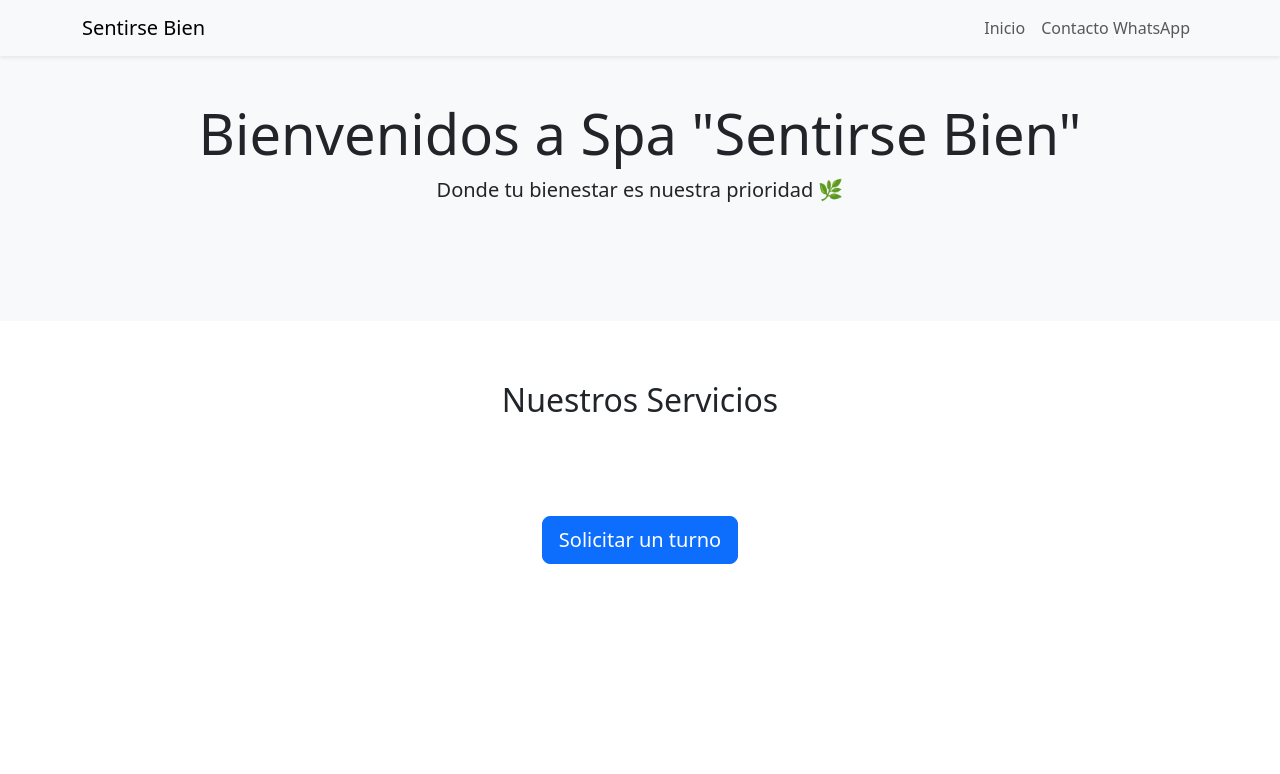
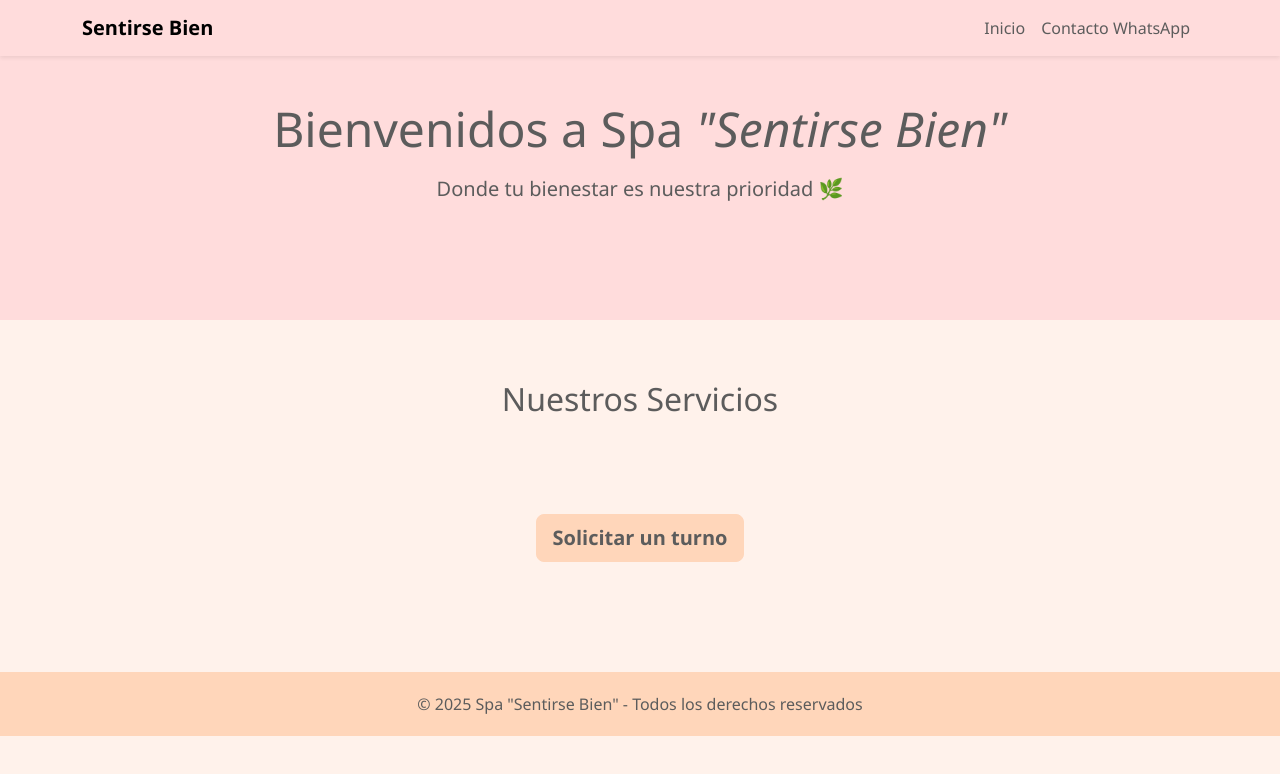
Before and after one commit to KuszmiDog/sentirsebienspa, a website: page public/index.html in a window 1280 px wide. Drawn offline with nearby package versions, Linux system fonts and the light colour scheme; no server answers.

Commit message:
little css and html fix

```diff
--- a/public/index.html
+++ b/public/index.html
@@ -5,24 +5,12 @@
   <meta name="viewport" content="width=device-width, initial-scale=1">
   <title>Spa Sentirse Bien</title>
   <link href="https://cdn.jsdelivr.net/npm/bootstrap@5.3.0/dist/css/bootstrap.min.css" rel="stylesheet">
-  <style>
-    body {
-      scroll-behavior: smooth;
-    }
-    .hero {
-      padding: 100px 0;
-      background-color: #f8f9fa;
-      text-align: center;
-    }
-    .servicios {
-      padding: 60px 0;
-    }
-  </style>
+  <link rel="stylesheet" href="/styles.css">
 </head>
 <body>
 
 <!-- NAVBAR -->
-<nav class="navbar navbar-expand-lg navbar-light bg-light fixed-top shadow-sm">
+<nav class="navbar navbar-expand-lg navbar-light fixed-top shadow-sm">
   <div class="container">
     <a class="navbar-brand" href="#inicio">Sentirse Bien</a>
     <button class="navbar-toggler" type="button" data-bs-toggle="collapse" data-bs-target="#navbarNav">
@@ -44,13 +32,13 @@
 <!-- BIENVENIDA -->
 <section id="inicio" class="hero">
   <div class="container">
-    <h1 class="display-4">Bienvenidos a Spa "Sentirse Bien"</h1>
+    <h1 class="display-4">Bienvenidos a Spa <em>"Sentirse Bien"</em></h1>
     <p class="lead">Donde tu bienestar es nuestra prioridad 🌿</p>
   </div>
 </section>
 
 <!-- SERVICIOS -->
-<section id="servicios" class="servicios bg-white">
+<section id="servicios" class="servicios">
   <div class="container">
     <h2 class="text-center mb-5">Nuestros Servicios</h2>
     <div id="contenedor-servicios" class="row"></div>
@@ -78,6 +66,13 @@
   </div>
 </div>
 
+<!-- FOOTER -->
+<footer>
+  <div class="container">
+    <p class="mb-0">© 2025 Spa "Sentirse Bien" - Todos los derechos reservados</p>
+  </div>
+</footer>
+
 <!-- SCRIPTS -->
 <script src="https://cdn.jsdelivr.net/npm/bootstrap@5.3.0/dist/js/bootstrap.bundle.min.js"></script>
 <script>
--- /dev/null
+++ b/public/styles.css
@@ -0,0 +1,110 @@
+/* Paleta de colores pastel */
+:root {
+    --rosa: #FFDCDC;
+    --crema: #FFF2EB;
+    --beige: #FFE8CD;
+    --durazno: #FFD6BA;
+
+    --primary: var(--rosa);
+    --secondary: var(--durazno);
+    --light-bg: var(--crema);
+    --accent: var(--beige);
+    --text-dark: #5c5c5c;
+    --text-light: #ffffff;
+  }
+
+  /* Reset y estructura */
+  body {
+    font-family: 'Segoe UI', sans-serif;
+    background-color: var(--light-bg);
+    color: var(--text-dark);
+    margin: 0;
+    padding: 0;
+    scroll-behavior: smooth;
+  }
+
+  /* Navbar */
+  .navbar {
+    background-color: var(--rosa) !important;
+  }
+
+  .navbar-brand {
+    font-weight: bold;
+  }
+
+  .nav-link {
+    color: var(--text-dark) !important;
+    font-weight: 500;
+  }
+
+  .nav-link:hover {
+    color: var(--secondary) !important;
+  }
+
+  /* Hero/Bienvenida */
+  .hero {
+    background-color: var(--rosa);
+    padding: 100px 0;
+    color: var(--text-dark);
+    text-align: center;
+  }
+
+  .hero h1 {
+    font-size: 3rem;
+    margin-bottom: 1rem;
+  }
+
+  .hero p {
+    font-size: 1.25rem;
+  }
+
+  /* Servicios */
+  .servicios {
+    background-color: var(--light-bg);
+    padding: 60px 0;
+  }
+
+  .card {
+    border: none;
+    border-radius: 12px;
+    background-color: var(--accent);
+    transition: transform 0.2s ease-in-out;
+  }
+
+  .card:hover {
+    transform: scale(1.02);
+    box-shadow: 0 4px 12px rgba(0, 0, 0, 0.1);
+  }
+
+  /* Botones */
+  .btn-primary {
+    background-color: var(--durazno);
+    border-color: var(--durazno);
+    color: var(--text-dark);
+    font-weight: 600;
+  }
+
+  .btn-primary:hover {
+    background-color: var(--rosa);
+    border-color: var(--rosa);
+  }
+
+  /* Modal */
+  .modal-content {
+    border-radius: 12px;
+    background-color: var(--crema);
+  }
+
+  .modal-header {
+    background-color: var(--rosa);
+    color: var(--text-dark);
+  }
+
+  /* Footer o secciones adicionales (opcional) */
+  footer {
+    background-color: var(--durazno);
+    color: var(--text-dark);
+    padding: 20px 0;
+    text-align: center;
+    margin-top: 50px;
+  }
```
